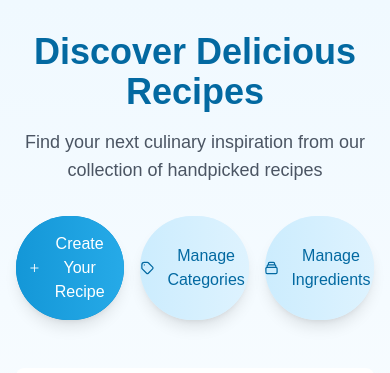
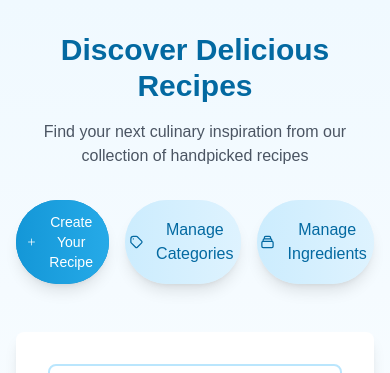
Before and after one commit to Sangeeths11/recipeBook, a Next.js app: page / in a window 390 px wide. Shown: the top 373 px of the page. Built offline with nearby package versions, Linux system fonts and the light colour scheme; no server answers; the database is empty.

Commit message:
Enhance homepage responsiveness with mobile-friendly styling

```diff
--- a/src/app/page.tsx
+++ b/src/app/page.tsx
@@ -100,25 +100,25 @@ export default function Home() {
     <div className="min-h-screen bg-gradient-to-b from-primary-50 to-white">
       <div className="max-w-7xl mx-auto px-4 sm:px-6 lg:px-8 py-8">
         <div className="text-center mb-12">
-          <h1 className="text-4xl font-bold text-primary-700 mb-4">
+          <h1 className="text-3xl sm:text-4xl font-bold text-primary-700 mb-4">
             Discover Delicious Recipes
           </h1>
-          <p className="text-lg text-gray-600 max-w-2xl mx-auto mb-8">
+          <p className="text-base sm:text-lg text-gray-600 max-w-2xl mx-auto mb-8 px-4">
             Find your next culinary inspiration from our collection of handpicked recipes
           </p>
 
           <div className="flex justify-center gap-4">
             <Link
               href="/recipes/create"
-              className="group relative inline-flex items-center justify-center px-8 py-4 bg-primary-600 text-white rounded-full overflow-hidden shadow-lg hover:shadow-xl transition-all duration-300 hover:scale-105"
+              className="group relative inline-flex items-center justify-center px-6 sm:px-8 py-3 sm:py-4 bg-primary-600 text-white rounded-full overflow-hidden shadow-lg hover:shadow-xl transition-all duration-300 hover:scale-105"
             >
               <span className="absolute inset-0 bg-white opacity-0 group-hover:opacity-20 transition-opacity" />
               <span className="absolute -inset-full group-hover:inset-0 bg-gradient-to-r from-primary-400 to-primary-600 transform rotate-180 group-hover:rotate-0 transition-all duration-500" />
               <span className="relative flex items-center gap-2">
-                <svg className="w-6 h-6 transform group-hover:rotate-180 transition-transform duration-500" fill="none" stroke="currentColor" viewBox="0 0 24 24">
+                <svg className="w-5 h-5 sm:w-6 sm:h-6 transform group-hover:rotate-180 transition-transform duration-500" fill="none" stroke="currentColor" viewBox="0 0 24 24">
                   <path strokeLinecap="round" strokeLinejoin="round" strokeWidth={2} d="M12 4v16m8-8H4" />
                 </svg>
-                <span className="font-medium">Create Your Recipe</span>
+                <span className="text-sm sm:text-base font-medium">Create Your Recipe</span>
               </span>
             </Link>
 
```
